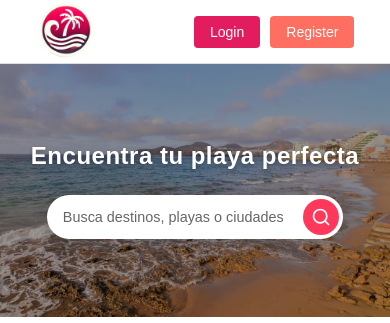
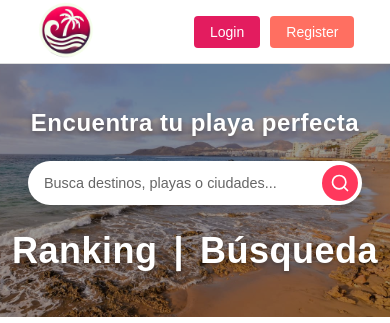
Before and after one commit to SergioAcostaTer/playa-front-angular, an Angular app: page / in a window 390 px wide. Shown: the top 323 px of the page. Built offline with nearby package versions, Linux system fonts and the light colour scheme.

Commit message:
feat: update header and home components to include mobile navigation links for ranking and search

```diff
--- a/src/app/components/header/header.component.html
+++ b/src/app/components/header/header.component.html
@@ -7,7 +7,7 @@
                 <a href="/ranking" class="header__nav-link">Ranking</a>
             </li>
             <li class="header__nav-item">
-                <a href="/favourites" class="header__nav-link">Favoritos</a>
+                <a href="/search" class="header__nav-link">Búsqueda</a>
             </li>
         </ul>
     </nav>
--- a/src/app/pages/beachDetail/beach-detail.component.html
+++ b/src/app/pages/beachDetail/beach-detail.component.html
@@ -1,11 +1,11 @@
 <div *ngIf="beach" class="beach-detail-container">
   <app-beach-detail-layout [beach]="beach"></app-beach-detail-layout>
+  <app-beach-description [title]="beach.name"></app-beach-description>
   <app-maplibre-map
     [latitude]="beach.latitude"
     [longitude]="beach.longitude"
     [zoom]="12">
   </app-maplibre-map>
-  <app-beach-description [title]="beach.name"></app-beach-description>
   <app-beach-comments
     [comments]="comments"
     [currentUser]="currentUser"
--- a/src/app/pages/home/home.component.css
+++ b/src/app/pages/home/home.component.css
@@ -42,6 +42,7 @@
   max-width: 600px; /* Constrain width like Airbnb */
   width: 100%;
   margin: 0 auto;
+  margin-bottom: 1.5rem; /* Add space between search and nav links */
 }
 
 .search-container {
@@ -94,13 +95,46 @@
   color: white;
 }
 
+.banner__mobile-nav {
+  display: none;
+  justify-content: center;
+  align-items: center;
+  gap: 1rem;
+}
+
+.banner__mobile-nav--link {
+  font-size: 2.25rem;
+  font-weight: 600;
+  color: white;
+  line-height: 1.2;
+  letter-spacing: 0.5px;
+  text-shadow: 0 2px 4px rgba(0, 0, 0, 0.3);
+  text-decoration: none;
+  transition: color 0.2s ease;
+}
+
+.banner__mobile-nav--link:hover {
+  color: #ff385c;
+}
+
+.banner__mobile-nav--separator {
+  font-size: 2.25rem;
+  font-weight: 600;
+  color: white;
+  line-height: 1.2;
+  letter-spacing: 0.5px;
+  text-shadow: 0 2px 4px rgba(0, 0, 0, 0.3);
+}
+
 /* Responsive Design */
 @media (max-width: 768px) {
   .banner {
     height: 30vh;
   }
 
-  .banner__title {
+  .banner__title,
+  .banner__nav-link,
+  .banner__nav-separator {
     font-size: 1.75rem;
   }
 
@@ -109,9 +143,15 @@
   }
 }
 
-@media (max-width: 480px) {
-  .banner__title {
+@media (max-width: 550px) {
+  .banner__title,
+  .banner__nav-link,
+  .banner__nav-separator {
     font-size: 1.5rem;
+  }
+
+  .banner__mobile-nav {
+    display: flex;
   }
 
   .banner__input {
@@ -122,4 +162,8 @@
   .search-button {
     padding: 0.5rem;
   }
+
+  .banner__nav {
+    gap: 0.5rem;
+  }
 }
--- a/src/app/pages/home/home.component.html
+++ b/src/app/pages/home/home.component.html
@@ -16,6 +16,11 @@
         </div>
       </form>
     </div>
+    <div class="banner__mobile-nav">
+      <a routerLink="/ranking" class="banner__mobile-nav--link">Ranking</a>
+      <span class="banner__mobile-nav--separator">|</span>
+      <a routerLink="/search" class="banner__mobile-nav--link">Búsqueda</a>
+    </div>
   </div>
 </div>
 
```
